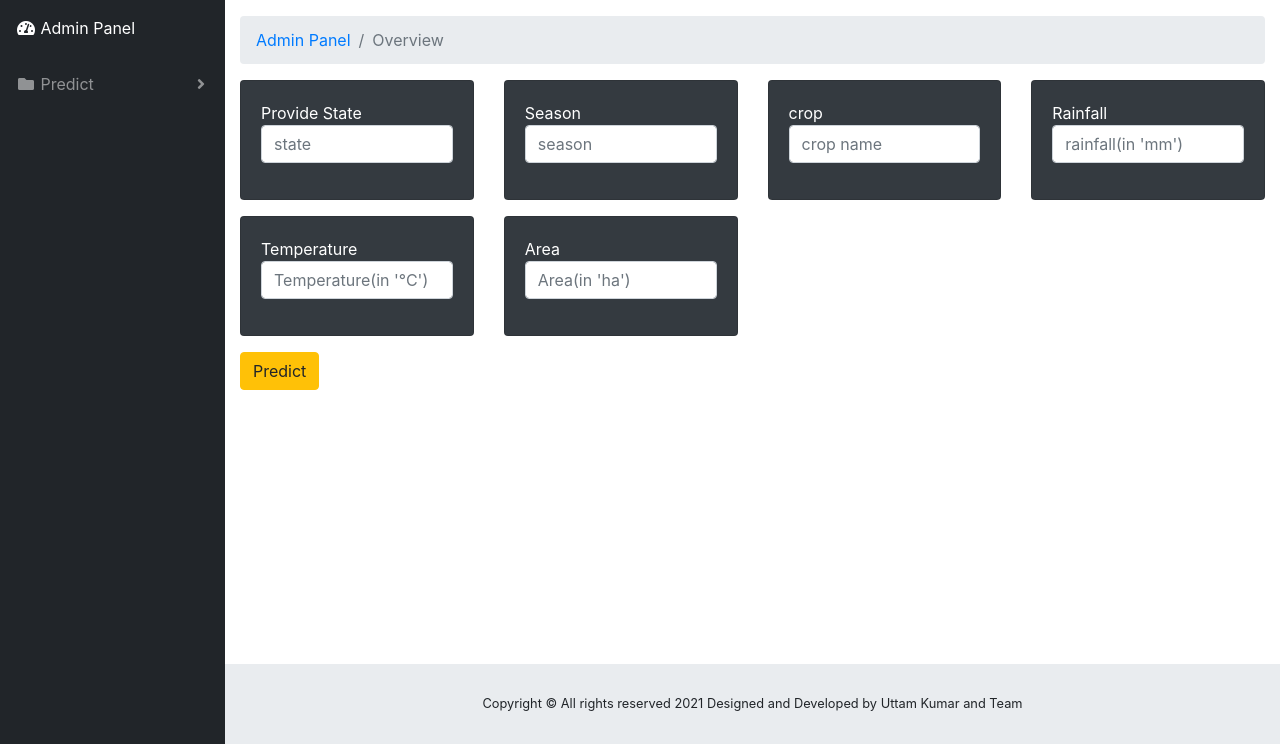
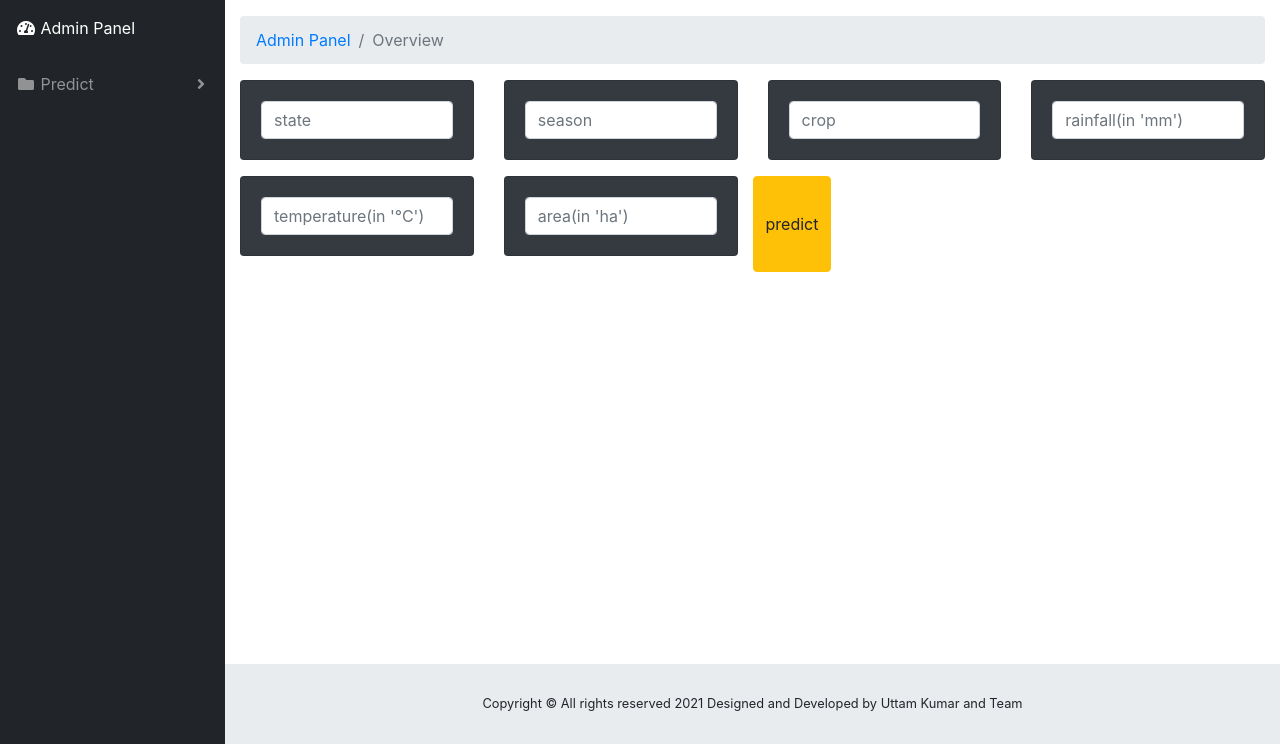
Before and after one commit to uttamkr12/Frontend, a Flask app: page /dashboard in a window 1280 px wide. Shown: the part 56-800 px from the top of the page. Run offline with Flask 2, Linux system fonts and the light colour scheme; parts of the project's set-up code (start-up, migrations or seed data) failed here and were passed over; some libraries are stand-ins or nearby versions.

```diff
--- a/Server/app.py
+++ b/Server/app.py
@@ -91,7 +91,7 @@ def predict():
 
     if request.method == "POST":
 
-        print(request.form.values())
+        #print(request.form.values())
 
         state_dict = {'Andaman and Nicobar': 1, 'Andhra Pradesh': 2, 'Arunachal Pradesh': 3, 'Assam': 4, 'Bihar': 5, 'Chandigarh': 6, 'Chhattisgarh': 7, 'Dadra and Nagar Haveli': 8, 'Goa': 9, 'Gujarat': 10, 'Haryana': 11, 'Himachal Pradesh': 12, 'Jammu and Kashmir ': 13, 'Jharkhand': 14, 'Karnataka': 15, 'Kerala': 16, 'Madhya Pradesh': 17, 'Maharashtra': 18, 'Manipur': 19, 'Meghalaya': 20, 'Mizoram': 21, 'Nagaland': 22, 'Odisha': 23, 'Puducherry': 24, 'Punjab': 25, 'Rajasthan': 26, 'Sikkim': 27, 'Tamil Nadu': 28, 'Telangana ': 29, 'Tripura': 30, 'Uttarakhand': 31, 'Uttar Pradesh': 32, 'West Bengal': 33}
         ##states in dict. form##
--- a/templates/dashboard.html
+++ b/templates/dashboard.html
@@ -88,99 +88,57 @@
           </ol>
 
           <!-- Icon Cards-->
-          <form method="POST" action="{{ url_for('predict') }}">
+          <form method="POST" action="{{url_for('predict')}}">
             <div class="row">
               <div class="col-xl-3 col-sm-6 mb-3">
                 <div class="card text-white bg-dark o-hidden h-100">
                   <div class="card-body">
-                  <div class="card-body-icon">
-
-                  </div>
-                  <div class="mr-5">Provide State</div>
-                  <form>
-                    <div class="form-group">
                 <input type="text" class="form-control" name="state" placeholder="state">
-                    </div>
-                  </form>
                 </div>
                 </div>
               </div>
+
               <div class="col-xl-3 col-sm-6 mb-3">
                 <div class="card text-white bg-dark o-hidden h-100">
                   <div class="card-body">
-                  <div class="card-body-icon">
-                  </div>
-                  <div class="mr-5">Season</div>
-                  <form>
-                    <div class="form-group">
                 <input type="text" class="form-control" name="season" placeholder="season">
-                    </div>
-                  </form>
                 </div>
                 </div>
               </div>
+
               <div class="col-xl-3 col-sm-6 mb-3">
                 <div class="card text-white bg-dark o-hidden h-100">
                   <div class="card-body">
-                  <div class="card-body-icon">
-
-                  </div>
-                  <div class="mr-5">crop</div>
-                  <form>
-                    <div class="form-group">
-                      <input type="text" class="form-control" name="crop" placeholder="crop name">
-                    </div>
-                  </form>
+                <input type="text" class="form-control" name="crop" placeholder="crop">
                 </div>
                 </div>
               </div>
+
               <div class="col-xl-3 col-sm-6 mb-3">
                 <div class="card text-white bg-dark o-hidden h-100">
                   <div class="card-body">
-                  <div class="card-body-icon">
-
-                  </div>
-                  <div class="mr-5">Rainfall</div>
-                  <form>
-                    <div class="form-group">
                 <input type="text" class="form-control" name="rainfall" placeholder="rainfall(in 'mm')">
-                    </div>
-                  </form>
                 </div>
                 </div>
               </div>
+
               <div class="col-xl-3 col-sm-6 mb-3">
                 <div class="card text-white bg-dark o-hidden h-100">
                   <div class="card-body">
-                  <div class="card-body-icon">
-
-                  </div>
-                  <div class="mr-5">Temperature</div>
-                  <form>
-                    <div class="form-group">
-                      <input type="text" class="form-control" name="temperature" placeholder="Temperature(in '°C')">
-                    </div>
-                  </form>
+                <input type="text" class="form-control" name="temperature" placeholder="temperature(in '°C')">
                 </div>
                 </div>
               </div>
+
               <div class="col-xl-3 col-sm-6 mb-3">
                 <div class="card text-white bg-dark o-hidden h-100">
                   <div class="card-body">
-                  <div class="card-body-icon">
-
-                  </div>
-                  <div class="mr-5">Area</div>
-                  <form>
-                    <div class="form-group">
-                      <input type="text" class="form-control" name="area" placeholder="Area(in 'ha')">
-                    </div>
-                  </form>
+                <input type="text" class="form-control" name="area" placeholder="area(in 'ha')">
                 </div>
                 </div>
               </div>
+              <input type="submit" class="btn btn-warning" value="predict"></input>
             </div>
-          <button type="submit" class="btn btn-warning" method="POST" onclick="{{url_for('predict')}}" >Predict</button>
           </form>
           <!-- /.container-fluid -->
 
```
Lines whose indentation alone changed are shown as unchanged.
